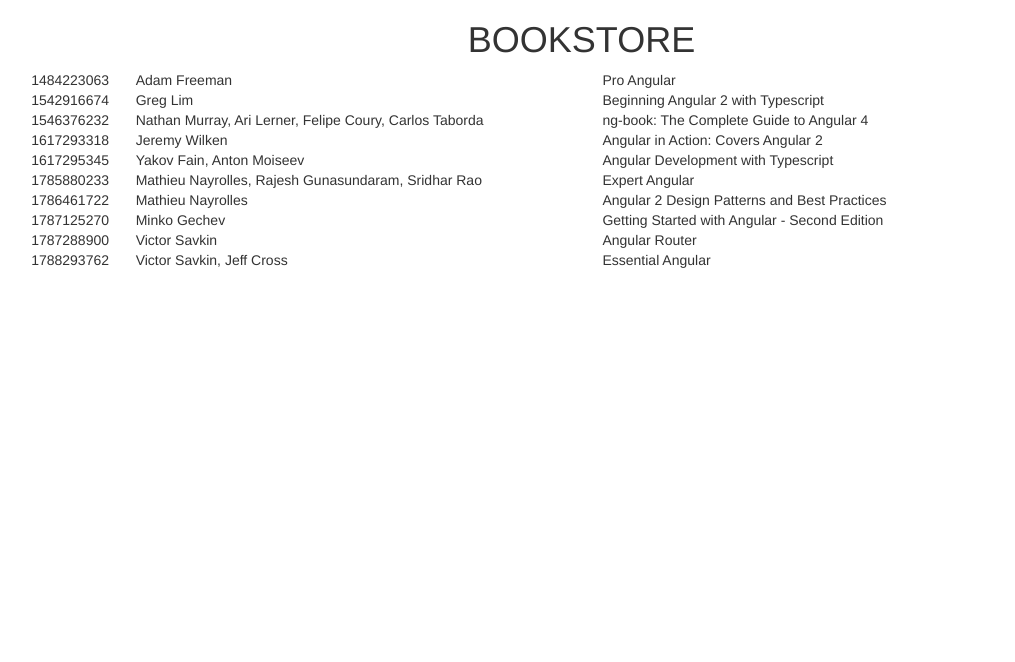
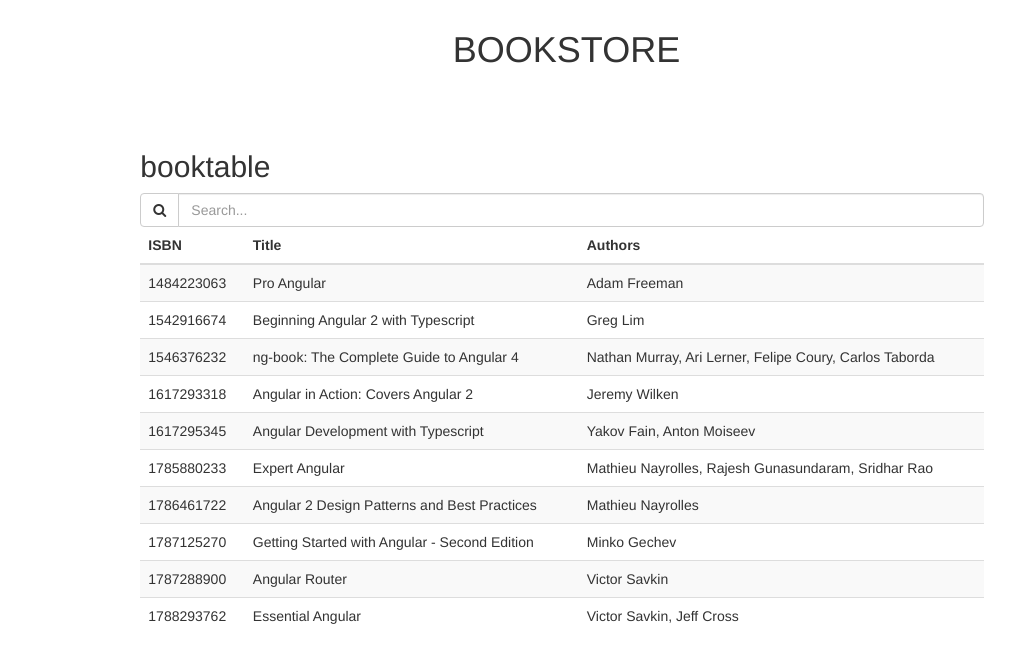
Before and after one commit to wirtj1/angular-bookstore, an Angular app: page / in a window 1280 px wide. Shown: the top 662 px of the page, without its empty margins (78-1093 px from the left). Built offline with nearby package versions, Linux system fonts and the light colour scheme.

Commit message:
selectbook method and bookdetail

```diff
--- a/src/app/app.component.html
+++ b/src/app/app.component.html
@@ -1,6 +1,6 @@
 <!--The content below is only a placeholder and can be replaced.-->
 <div class="row">
-  <div class="col-md-1 col-md-offset-5 text-center">
+  <div class="col-md-1 col-md-offset-5 text-center title">
     <h1>BOOKSTORE</h1>
   </div>
 </div>
--- a/src/app/app.module.ts
+++ b/src/app/app.module.ts
@@ -1,6 +1,6 @@
+import {FormsModule} from '@angular/forms';
 import { BrowserModule } from '@angular/platform-browser';
 import { NgModule } from '@angular/core';
-
 import { AppComponent } from './app.component';
 import { CatalogComponent } from './catalog/catalog.component';
 
@@ -10,7 +10,8 @@
     CatalogComponent,
   ],
   imports: [
-    BrowserModule
+    BrowserModule,
+    FormsModule
   ],
   providers: [],
   bootstrap: [AppComponent]
--- a/src/app/catalog/catalog.component.html
+++ b/src/app/catalog/catalog.component.html
@@ -1,9 +1,83 @@
-<div class="col-md-9 col-md-offset-1">
-  <table class="table table-striped">
-    <tr *ngFor="let book of books">
+<div *ngIf="!selectedBook" class="col-md-8 col-md-offset-2">
+  <h2>booktable</h2>
+
+  <div class="input-group">
+  <span class="input-group-btn">
+          <button class="btn btn-default" type="button" (click)="searchBooks()">
+            <i class="fa fa-search"></i>
+          </button>
+  </span>
+    <input type="text" class="form-control" name="keywords" placeholder="Search..." [(ngModel)]="keywords">
+  </div>
+
+  <table class="table table-striped table-hover">
+    <thead>
+    <tr>
+      <th>ISBN</th>
+      <th>Title</th>
+      <th>Authors</th>
+    </tr>
+    </thead>
+    <tbody>
+    <tr *ngFor="let book of books " (click)="selectBook(book)">
       <td>{{book.isbn}}</td>
+      <td>{{book.title}}</td>
       <td>{{book.authors}}</td>
-      <td>{{book.title}}</td>
     </tr>
+    </tbody>
   </table>
 </div>
+
+
+<div *ngIf="selectedBook" class="col-md-8 col-md-offset-2">
+  <a (click)="selectedBook=null">back to the booktable </a>
+  <h2>bookdetail</h2>
+  <div class="row">
+    <div class="col-md-8 col-sm-12">
+      <table class="table table-bordered table-book-detail">
+        <tr>
+          <td>ISBN</td>
+          <td>{{selectedBook.isbn}}</td>
+        </tr>
+        <tr>
+          <td>authors</td>
+          <td>{{selectedBook.authors}}</td>
+        </tr>
+        <tr>
+          <td>title</td>
+          <td>{{selectedBook.title}}</td>
+        </tr>
+        <tr>
+          <td>price</td>
+          <td>{{selectedBook.price}}</td>
+        </tr>
+        <tr>
+          <td>publisher</td>
+          <td>{{selectedBook.publisher}}</td>
+        </tr>
+        <tr>
+          <td>publication year</td>
+          <td>{{selectedBook.publicationYear}}</td>
+        </tr>
+        <tr>
+          <td>binding</td>
+          <td>{{selectedBook.binding}}</td>
+        </tr>
+        <tr>
+          <td>number of pages</td>
+          <td>{{selectedBook.numberOfPages}}</td>
+        </tr>
+        <tr>
+          <td>description</td>
+          <td>{{selectedBook.description}}</td>
+        </tr>
+      </table>
+    </div>
+    <div class="col-md-4 col-sm-12">
+      <img [src]="selectedBook.imageUrl">
+    </div>
+    <div class="col-md-12">
+      <button (click)="selectedBook=null" class="btn-sm m">Back</button>
+    </div>
+  </div>
+</div>
--- a/src/app/catalog/catalog.component.ts
+++ b/src/app/catalog/catalog.component.ts
@@ -8,6 +8,15 @@
 })
 export class CatalogComponent implements OnInit {
   public books: Book[] = BOOK_DATA;
+  public selectedBook : Book;
+  public keywords: string;
+
+  selectBook(book){
+    this.selectedBook = book;
+  }
+
+  searchBooks(){
+  }
 
   constructor() {
   }
--- a/src/styles.css
+++ b/src/styles.css
@@ -1,2 +1,18 @@
 @import "~bootstrap/dist/css/bootstrap.css";
 @import "~font-awesome/css/font-awesome.css";
+
+.table-book-detail td{
+
+  min-width: 200px;
+
+}
+.table-book-detail td:first-child{
+  font-weight: bold;
+}
+
+img{
+  max-width: 300px;
+}
+.title{
+  padding: 10px 0 50px 0;
+}
```
